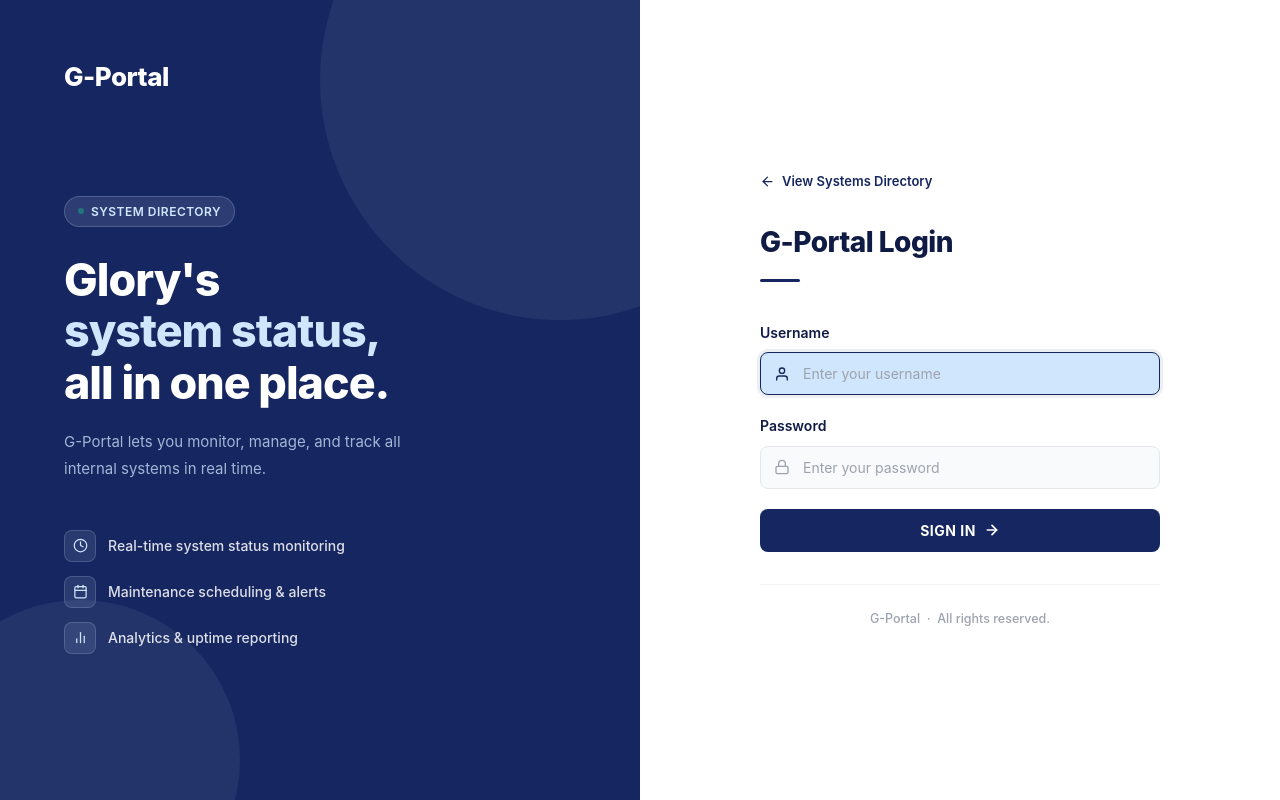
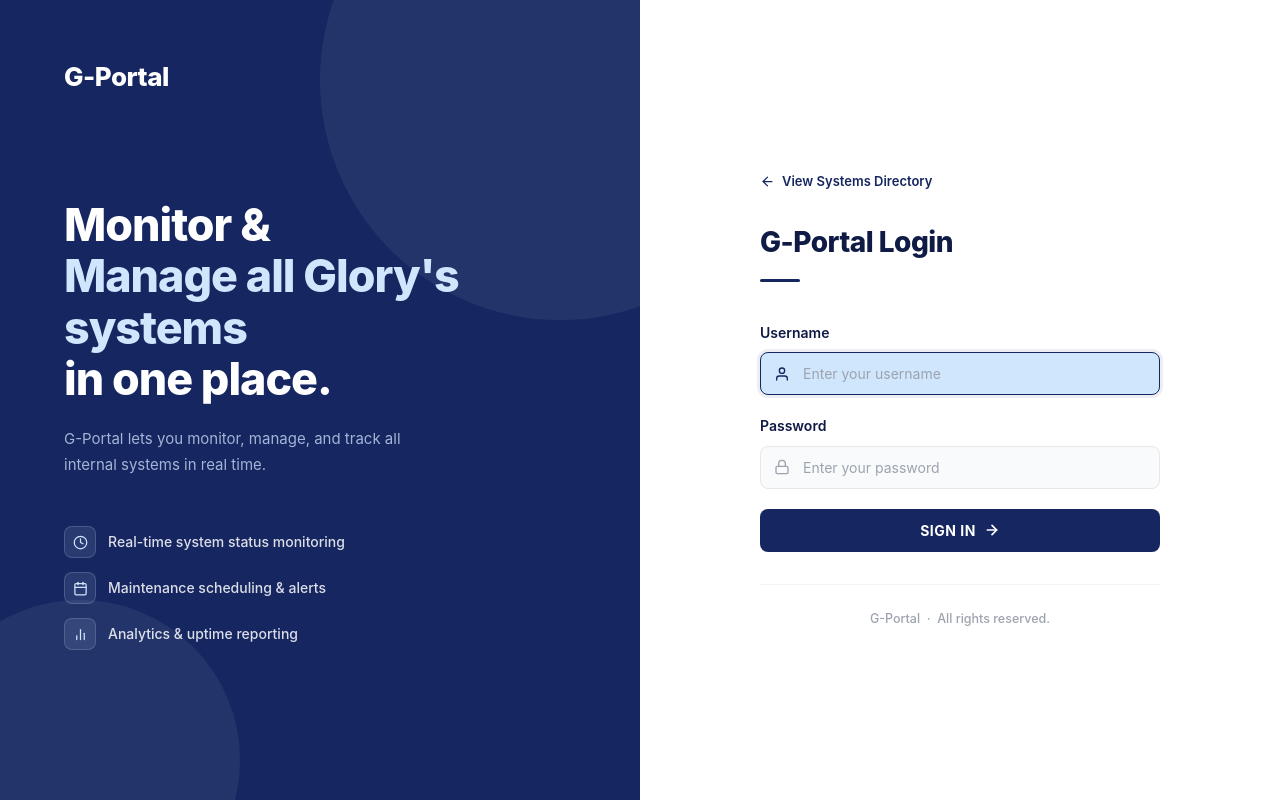
Before and after one commit to GPI-Information-System/System-Directory, a PHP site: page /index.php?show=login in a window 1280 px wide. Run offline with PHP 8.4, Linux system fonts and the light colour scheme.

Commit message:
Updated data query & UI/UX

```diff
--- a/index.php
+++ b/index.php
@@ -77,15 +77,10 @@ if ($_SERVER['REQUEST_METHOD'] === 'POST') {
 
         <!-- Centre content -->
         <div class="left-content">
-            <div class="left-eyebrow">
-                <span></span>
-                System Directory
-            </div>
-
             <h1 class="left-heading">
-                Glory's<br>
-                <span>system status,</span><br>
-                all in one place.
+                Monitor & <br>
+                <span>Manage all Glory's systems</span><br>
+                in one place.
             </h1>
 
             <p class="left-description">
```
